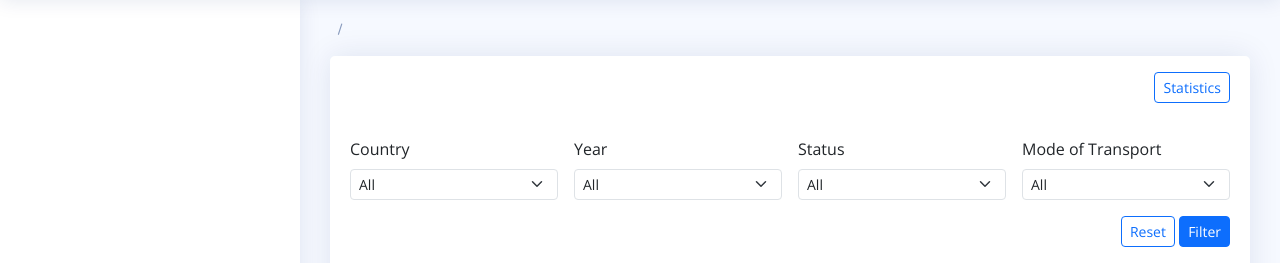
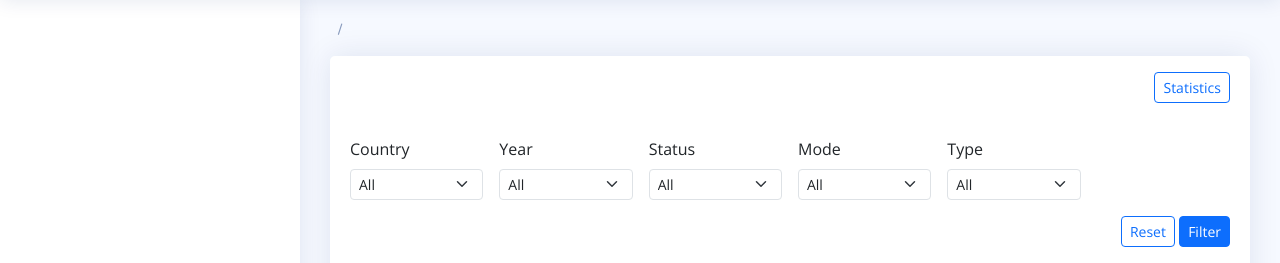
Before and after one commit to lee-ratinan/backendku, a CodeIgniter 4 app: the page made by app/Views/journey_transport.php in a window 1280 px wide. Shown: the part 61-324 px from the top of the page. Run offline with PHP 8.4 and a stand-in for CodeIgniter, Linux system fonts and the light colour scheme; the template is opened without the code that fills it, so the values that code supplies are empty; some libraries are stand-ins or nearby versions.

Commit message:
add domestic

```diff
--- a/app/Config/Routes.php
+++ b/app/Config/Routes.php
@@ -160,6 +160,7 @@ $routes->group('{locale}/office', ['filter' => 'auth'], static function ($routes
     // Summary, export, statistics, etc
     $routes->get('journey/export', 'Journey::export');
     $routes->get('journey/fix', 'Journey::fix');
+    $routes->get('journey/fix2', 'Journey::fix2');
     /////////////////////////////////////////////////////////////////////////////
     // PROFILE
     // Profile
--- a/app/Views/journey_transport.php
+++ b/app/Views/journey_transport.php
@@ -22,7 +22,7 @@ $this->extend($layout);
                         <a class="btn btn-outline-primary btn-sm float-end ms-3" href="<?= base_url($session->locale . '/office/journey/transport/statistics') ?>"><i class="fa-solid fa-chart-line"></i> Statistics</a>
                         <h5 class="card-title"><i class="fa-solid fa-person-walking-luggage fa-fw me-3"></i> <?= $page_title ?></h5>
                         <div class="row mb-3 g-3">
-                            <div class="col-6 col-md-3">
+                            <div class="col-6 col-md-4 col-lg-2">
                                 <label for="country_code" class="form-label">Country</label><br>
                                 <select class="form-select form-select-sm" id="country_code">
                                     <option value="">All</option>
@@ -31,7 +31,7 @@ $this->extend($layout);
                                     <?php endforeach; ?>
                                 </select>
                             </div>
-                            <div class="col-6 col-md-3">
+                            <div class="col-6 col-md-4 col-lg-2">
                                 <label for="year" class="form-label">Year</label><br>
                                 <select class="form-select form-select-sm" id="year">
                                     <option value="">All</option>
@@ -40,7 +40,7 @@ $this->extend($layout);
                                     <?php endfor; ?>
                                 </select>
                             </div>
-                            <div class="col-6 col-md-3">
+                            <div class="col-6 col-md-4 col-lg-2">
                                 <label for="journey_status" class="form-label">Status</label><br>
                                 <select class="form-select form-select-sm" id="journey_status">
                                     <option value="">All</option>
@@ -48,13 +48,21 @@ $this->extend($layout);
                                     <option value="canceled">Canceled</option>
                                 </select>
                             </div>
-                            <div class="col-6 col-md-3">
-                                <label for="mode_of_transport" class="form-label">Mode of Transport</label><br>
+                            <div class="col-6 col-md-4 col-lg-2">
+                                <label for="mode_of_transport" class="form-label">Mode</label><br>
                                 <select class="form-select form-select-sm" id="mode_of_transport">
                                     <option value="">All</option>
                                     <?php foreach ($modes as $key => $value): ?>
                                         <option value="<?= $key ?>"><?= $value ?></option>
                                     <?php endforeach; ?>
+                                </select>
+                            </div>
+                            <div class="col-6 col-md-4 col-lg-2">
+                                <label for="is_domestic" class="form-label">Type</label><br>
+                                <select class="form-select form-select-sm" id="is_domestic">
+                                    <option value="">All</option>
+                                    <option value="I">International</option>
+                                    <option value="D">Domestic</option>
                                 </select>
                             </div>
                         </div>
@@ -77,6 +85,7 @@ $this->extend($layout);
                                     <th style="min-width: 180px;">Arrival</th>
                                     <th style="min-width: 180px;">Origin</th>
                                     <th style="min-width: 180px;">Destination</th>
+                                    <th style="min-width: 180px;">Type</th>
                                     <th style="min-width: 100px;">Duration</th>
                                     <th style="min-width: 100px;">Distance</th>
                                     <th style="min-width: 150px;">Price</th>
@@ -109,6 +118,7 @@ $this->extend($layout);
                         d.year = $('#year').val();
                         d.journey_status = $('#journey_status').val();
                         d.mode_of_transport = $('#mode_of_transport').val();
+                        d.is_domestic = $('#is_domestic').val();
                     }
                 },
                 order: [[1, 'desc']],
@@ -124,6 +134,7 @@ $this->extend($layout);
                 $('#year').val('');
                 $('#journey_status').val('');
                 $('#mode_of_transport').val('');
+                $('#is_domestic').val('');
                 table.ajax.reload();
             });
         });
```
Also changed, not shown: app/Controllers/Journey.php (+27 -1 lines), app/Models/JourneyTransportModel.php (+19 -10 lines).
